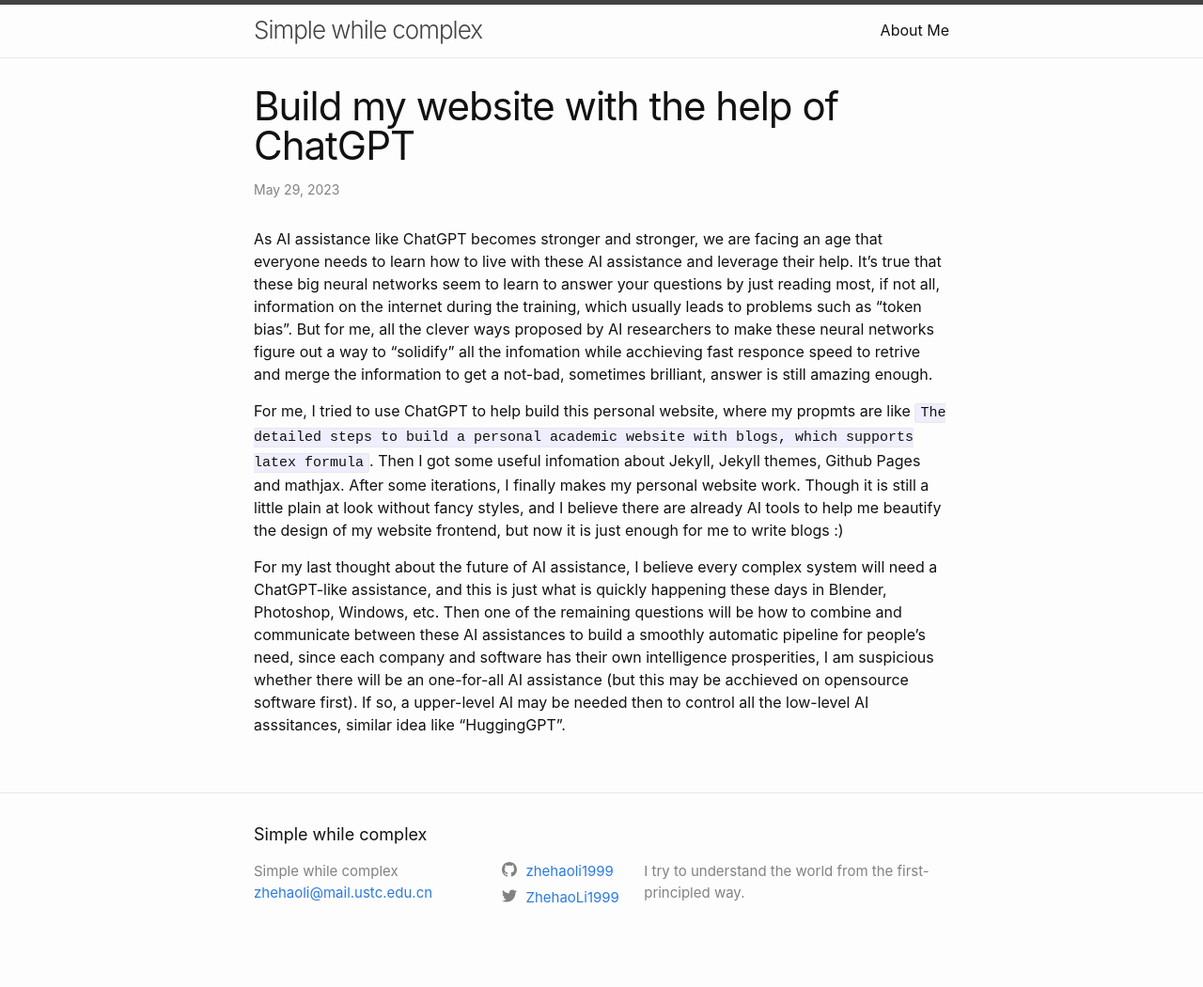
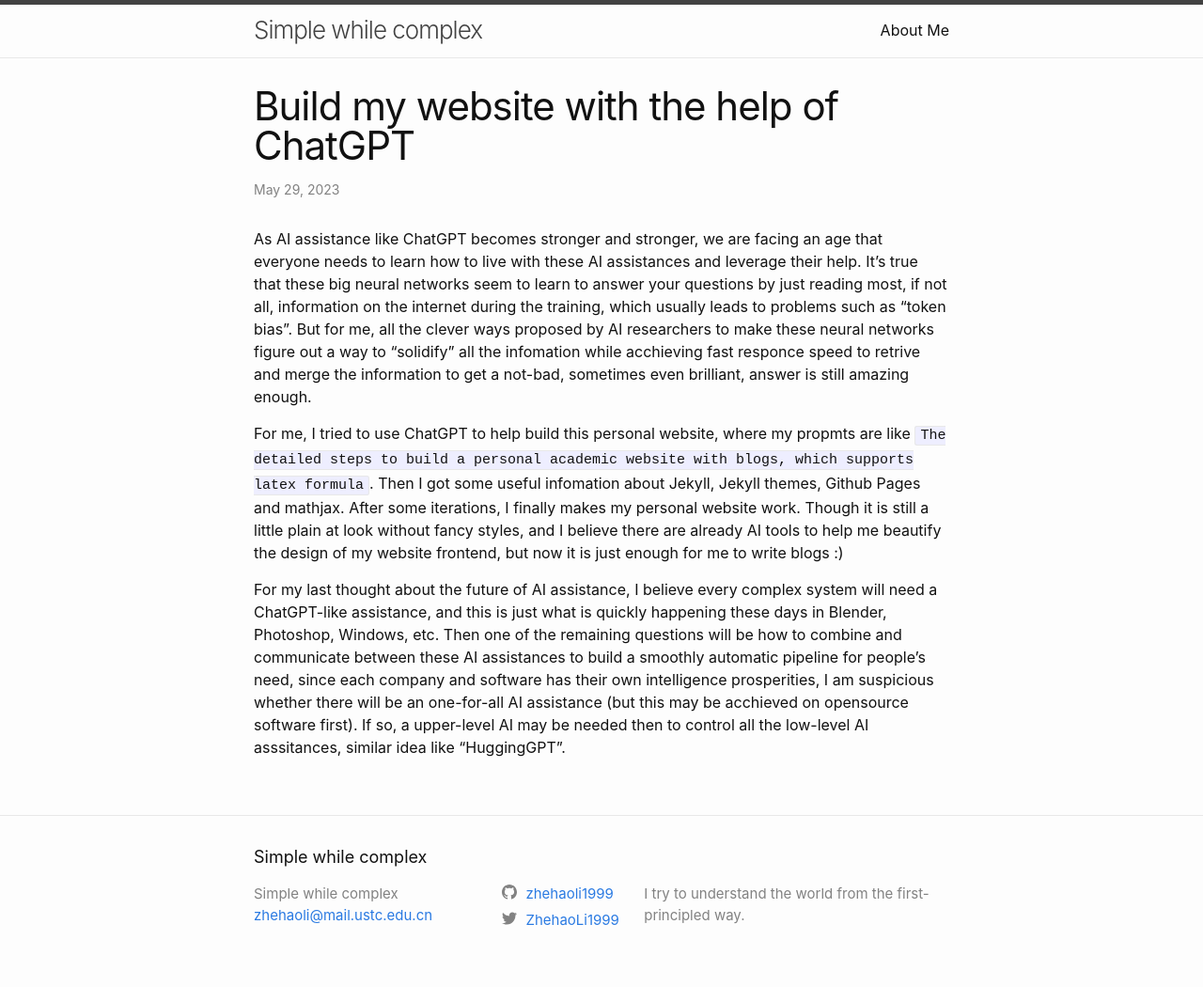
Before and after one commit to zhehaoli1999/zhehaoli1999.github.io, a Jekyll site: the page built from _posts/2023-05-29-welcome-to-jekyll.markdown, in a window 1280 px wide. Shown: the whole page at 94% size. Built offline with Jekyll 4.4.1, drawn with Linux system fonts in a browser that asks for light colours; before the commit the page ends 1026 px from its top, so only the background shows below that.

Commit message:
fix typo

```diff
--- a/_posts/2023-05-29-welcome-to-jekyll.markdown
+++ b/_posts/2023-05-29-welcome-to-jekyll.markdown
@@ -32,10 +32,10 @@
 <!--[jekyll-talk]: https://talk.jekyllrb.com/-->
 
 As AI assistance like ChatGPT becomes stronger and stronger, we are facing an age that everyone needs to learn
-how to live with these AI assistance and leverage their help. It's true that these big neural networks seem to
+how to live with these AI assistances and leverage their help. It's true that these big neural networks seem to
 learn to answer your questions by just reading most, if not all, information on the internet during the training, which
 usually leads to problems such as "token bias". But for me, all the clever ways proposed by AI researchers to make these neural networks figure out a way to "solidify"
-all the infomation while acchieving fast responce speed to retrive and merge the information to get a not-bad, sometimes brilliant, answer is still amazing enough.
+all the infomation while acchieving fast responce speed to retrive and merge the information to get a not-bad, sometimes even brilliant, answer is still amazing enough.
 
 
 For me, I tried to use ChatGPT to help build this personal website,
```
